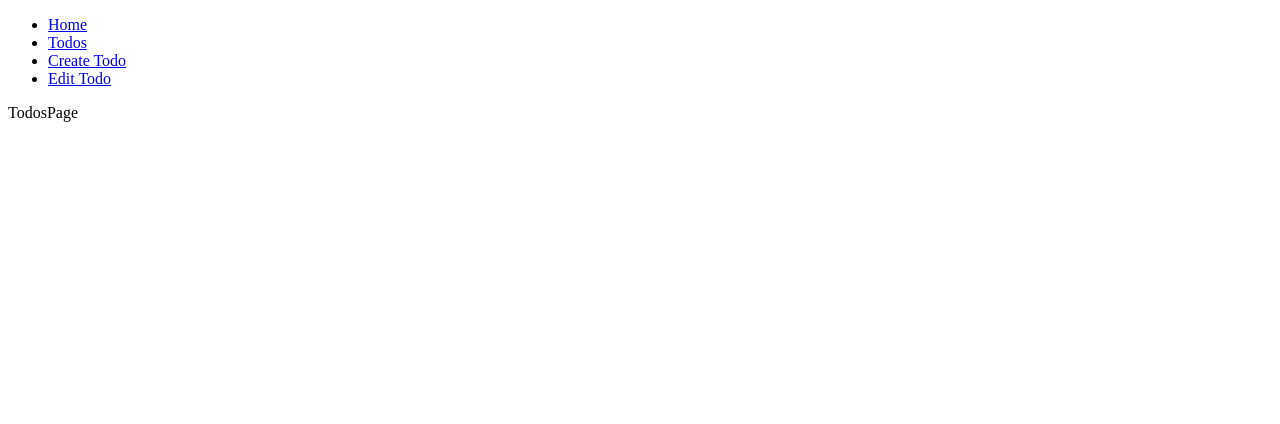
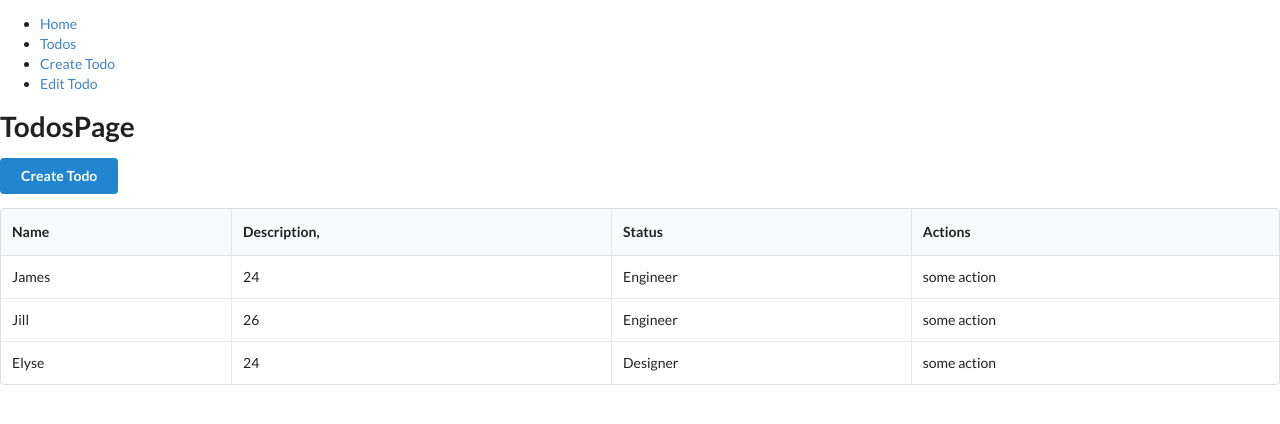
Before and after one commit to VukasinVujic/test-project-1, a React (Create React App) app: page /todos in a window 1280 px wide. Shown: the top 424 px of the page. Built offline with nearby package versions, Linux system fonts and the light colour scheme.

Commit message:
adding SEMANTIC UI and staring TodosPage

```diff
--- a/package.json
+++ b/package.json
@@ -11,6 +11,8 @@
     "react-router": "^6.2.1",
     "react-router-dom": "^6.2.1",
     "react-scripts": "5.0.0",
+    "semantic-ui-css": "^2.4.1",
+    "semantic-ui-react": "^2.0.4",
     "web-vitals": "^2.1.3"
   },
   "scripts": {
--- a/public/index.html
+++ b/public/index.html
@@ -24,6 +24,10 @@
       work correctly both with client-side routing and a non-root public URL.
       Learn how to configure a non-root public URL by running `npm run build`.
     -->
+    <link
+      rel="stylesheet"
+      href="https://cdnjs.cloudflare.com/ajax/libs/semantic-ui/2.4.1/semantic.min.css"
+    />
     <title>React App</title>
   </head>
   <body>
--- /dev/null
+++ b/src/components/TodosPage.css
@@ -0,0 +1,3 @@
+body {
+  /* background-color: red; */
+}
--- a/src/pages/TodosPage.js
+++ b/src/pages/TodosPage.js
@@ -1,5 +1,47 @@
 import React from "react";
+import { Link } from "react-router-dom";
+import "../components/TodosPage.css";
 
-const TodosPage = () => <div> TodosPage </div>;
+const TodosPage = () => {
+  return (
+    <div className="TodosPage-cont ui centered">
+      <h1>TodosPage</h1>
+      <Link to="/todos/create">
+        <button className="ui primary button">Create Todo</button>
+      </Link>
+      <br />
+      <table class="ui celled table">
+        <thead>
+          <tr>
+            <th>Name</th>
+            <th>Description,</th>
+            <th>Status</th>
+            <th>Actions</th>
+          </tr>
+        </thead>
+        <tbody>
+          <tr>
+            <td data-label="Name">James</td>
+            <td data-label="Description">24</td>
+            <td data-label="Status">Engineer</td>
+            <td data-label="Actions">some action</td>
+          </tr>
+          <tr>
+            <td data-label="Name">Jill</td>
+            <td data-label="Description">26</td>
+            <td data-label="Status">Engineer</td>
+            <td data-label="Actions">some action</td>
+          </tr>
+          <tr>
+            <td data-label="Name">Elyse</td>
+            <td data-label="Description">24</td>
+            <td data-label="Status">Designer</td>
+            <td data-label="Actions">some action</td>
+          </tr>
+        </tbody>
+      </table>
+    </div>
+  );
+};
 
 export default TodosPage;
```
Also changed, not shown: 1 other file (tests, documents, lock files or other folders).
